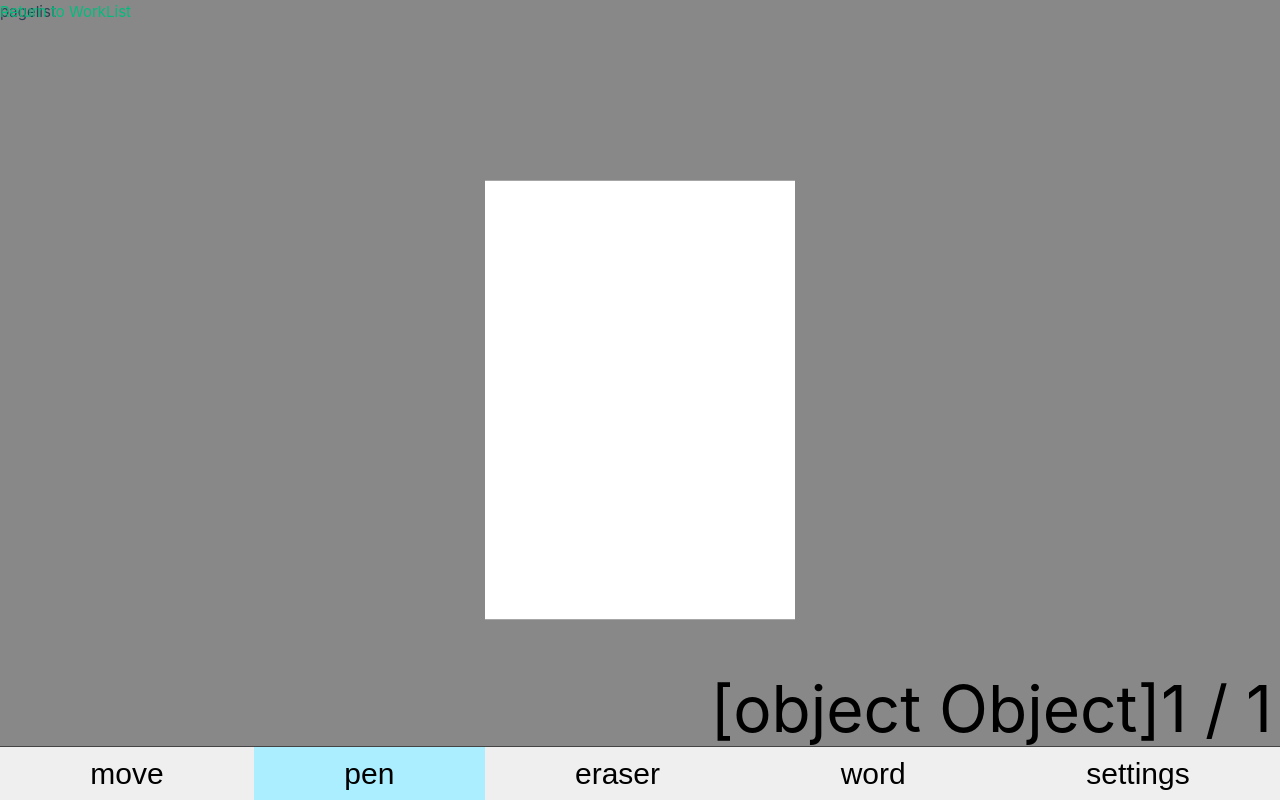
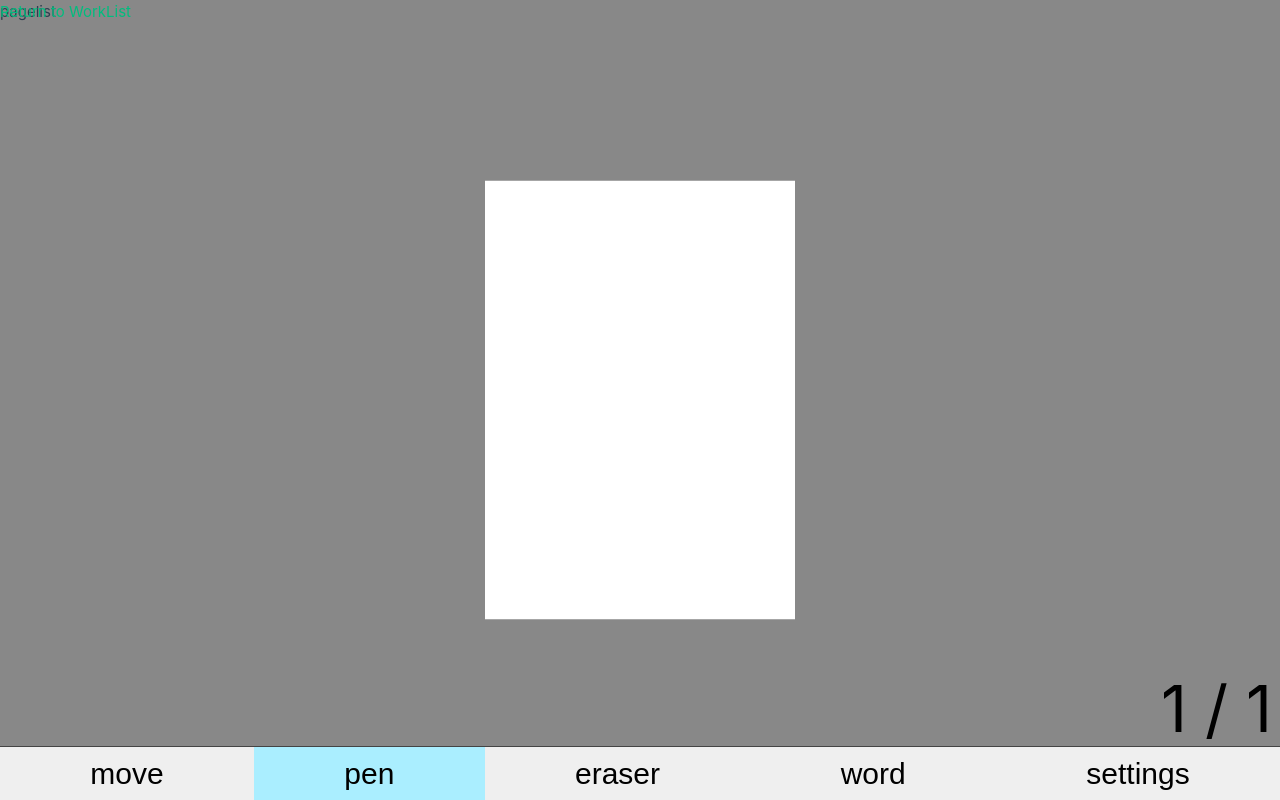
Before and after one commit to Kiterai/ComicSeeder, a Vue app in the folder frontend/: page /works/1 in a window 1280 px wide. Built offline with nearby package versions, Linux system fonts and the light colour scheme.

Commit message:
value忘れ

```diff
--- a/frontend/src/components/workedit/PageEditCanvas.vue
+++ b/frontend/src/components/workedit/PageEditCanvas.vue
@@ -184,7 +184,7 @@ const onmousemove = (e: MouseEvent) => {
       </textarea>
     </div>
     <div :class="$style.pageNumber">
-      {{ pageOperation.currentPageIndex + 1 }} / {{ pageOperation.currentWorkPagesNum }}
+      {{ pageOperation.currentPageIndex.value + 1 }} / {{ pageOperation.currentWorkPagesNum.value }}
     </div>
     <div
       :class="$style.surface"
```
